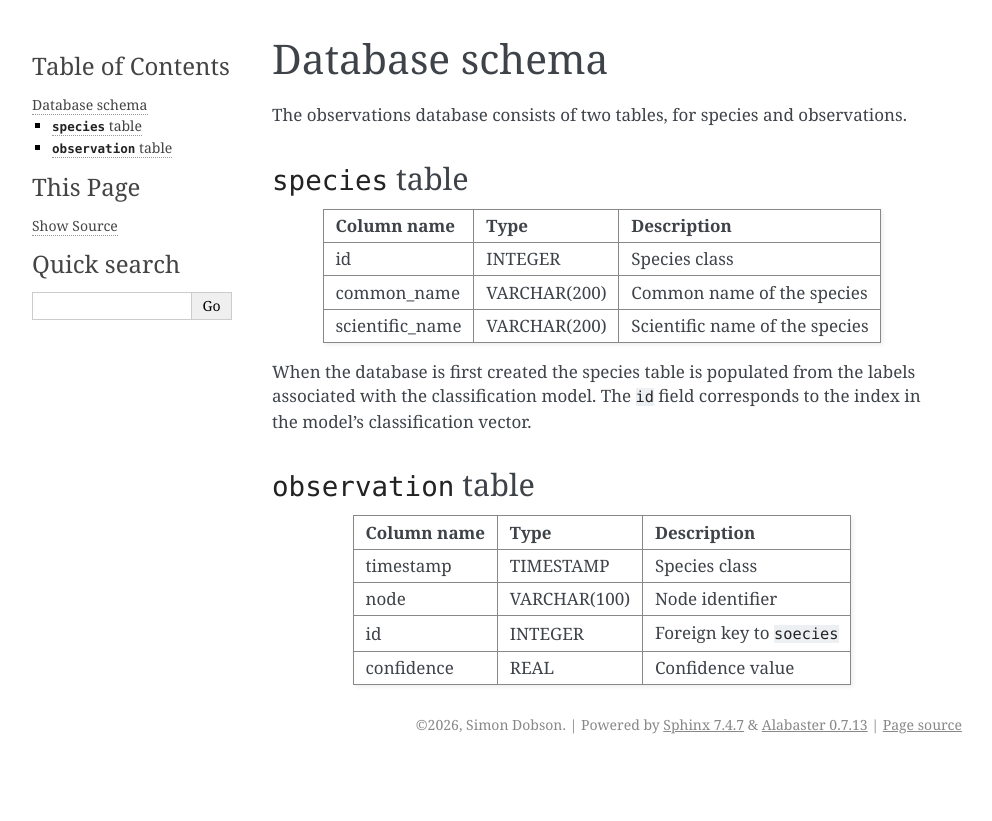
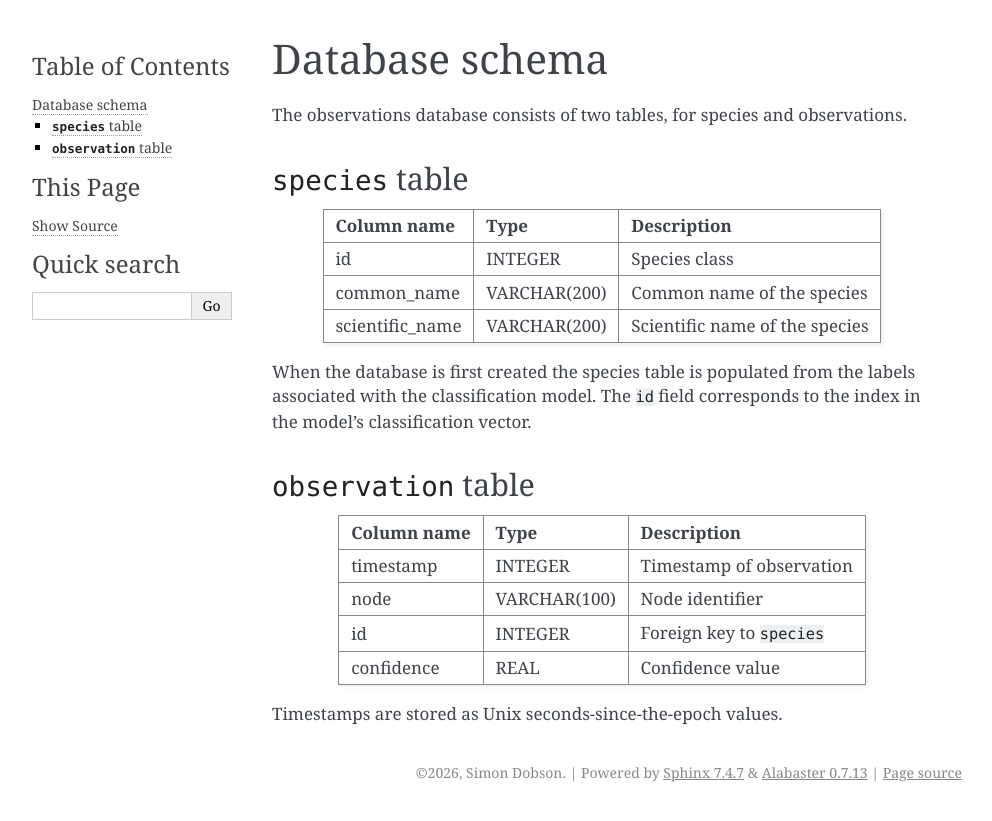
Before and after one commit to simoninireland/chirpy, a Sphinx documentation site: the page built from doc/db-schema.rst, in a window 1280 px wide. Shown: the top 821 px of the page, without its empty margins (148-1140 px from the left). Built offline with Sphinx 7.4.7, drawn with Linux system fonts in a browser that asks for light colours.

Commit message:
Updated description of schema

```diff
--- a/doc/db-schema.rst
+++ b/doc/db-schema.rst
@@ -27,11 +27,13 @@ corresponds to the index in the model's classification vector.
 +-------------+--------------+--------------------------------+
 | Column name | Type         | Description                    |
 +=============+==============+================================+
-| timestamp   | TIMESTAMP    | Species class                  |
+| timestamp   | INTEGER      | Timestamp of observation       |
 +-------------+--------------+--------------------------------+
 | node        | VARCHAR(100) | Node identifier                |
 +-------------+--------------+--------------------------------+
-| id          | INTEGER      | Foreign key to ``soecies``     |
+| id          | INTEGER      | Foreign key to ``species``     |
 +-------------+--------------+--------------------------------+
 | confidence  | REAL         | Confidence value               |
 +-------------+--------------+--------------------------------+
+
+Timestamps are stored as Unix seconds-since-the-epoch values.
```
